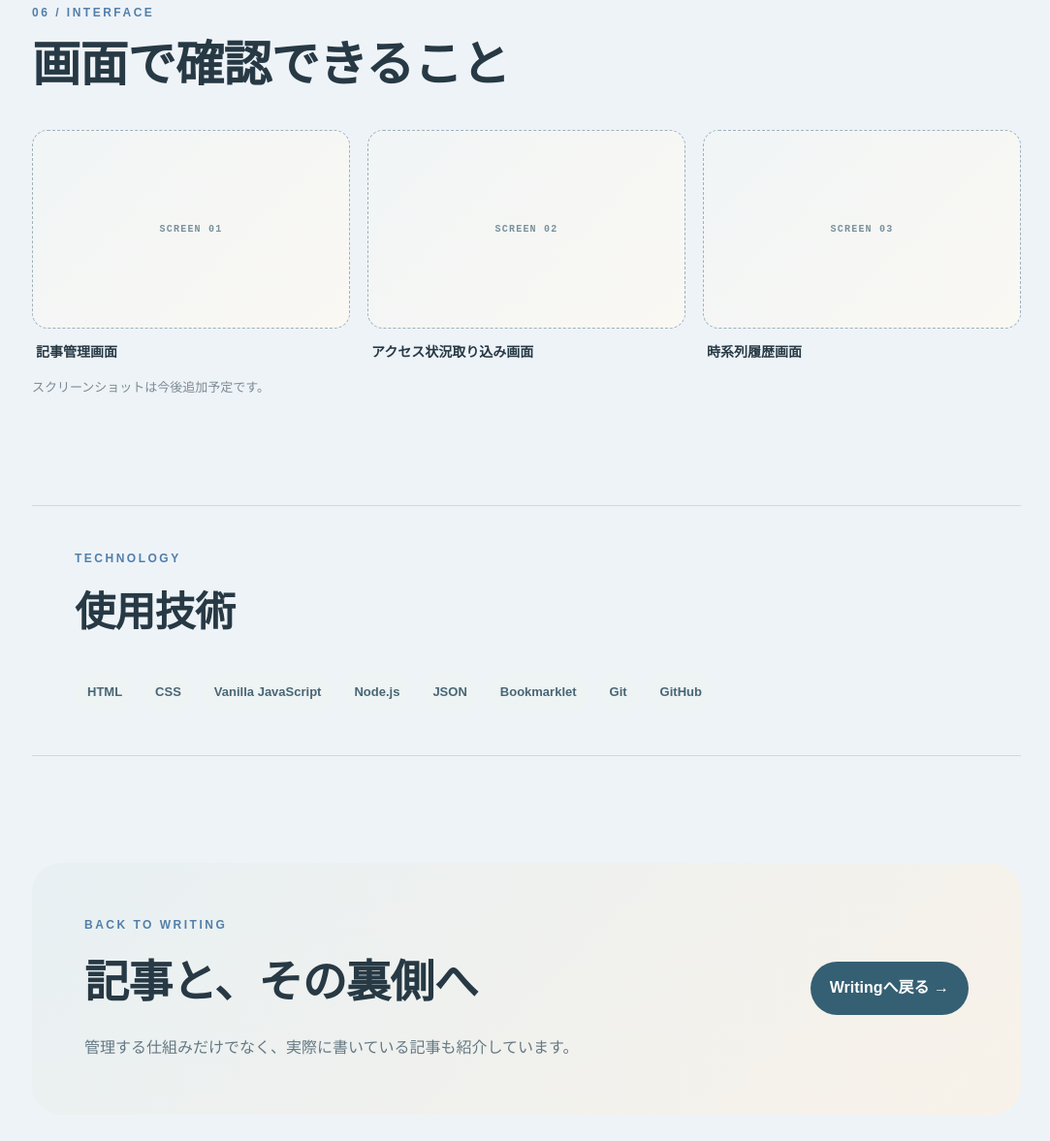
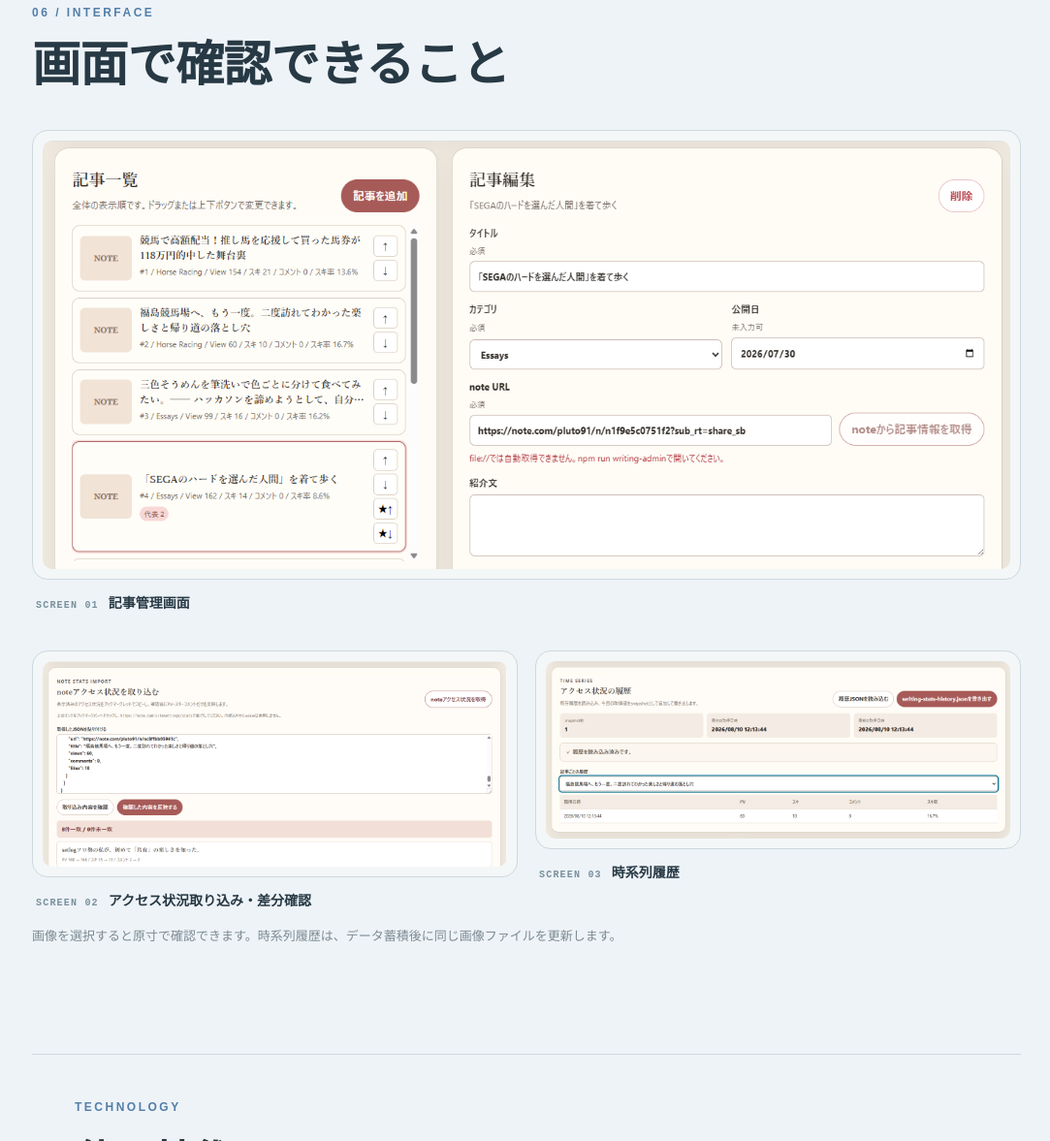
Before and after one commit to pluto007-lab/portfolio, a website: page writing-system.html in a window 1280 px wide. Shown: the part 3437-4614 px from the top of the page at 97% size, without its empty margins (197-1280 px from the left). Drawn offline with Linux system fonts and the light colour scheme.

Commit message:
Add real screenshots to Writing system case study

```diff
--- a/css/writing-system.css
+++ b/css/writing-system.css
@@ -38,11 +38,15 @@
 .writing-case-data-grid h3 { margin:24px 0 10px; overflow-wrap:break-word; word-break:normal; color:var(--case-ink); font:600 17px/1.5 monospace; }
 .writing-case-data-grid span { color:#6b7d85; font-size:14px; line-height:1.7; }
 .writing-case-data-note { max-width:850px; margin:24px 0 0 auto; }
-.writing-case-screen-grid { display:grid; grid-template-columns:repeat(3,minmax(0,1fr)); gap:18px; }
+.writing-case-screen-grid { display:grid; grid-template-columns:repeat(2,minmax(0,1fr)); gap:24px 18px; }
 .writing-case-screen-grid figure { margin:0; }
-.writing-case-screen-grid figure>div { display:grid; aspect-ratio:16/10; place-items:center; border:1px dashed #9eb2bc; border-radius:16px; background:linear-gradient(135deg,#f1f5f6,#faf8f3); }
-.writing-case-screen-grid span { color:#78919c; font:700 10px monospace; letter-spacing:.12em; }
-.writing-case-screen-grid figcaption { padding:12px 4px; color:var(--case-ink); font-size:14px; font-weight:700; }
+.writing-case-screen-grid figure:first-child { grid-column:1/-1; }
+.writing-case-screen-grid figure>a { display:block; overflow:hidden; padding:10px; border:1px solid var(--case-line); border-radius:16px; background:#f4f7f7; transition:border-color .2s ease,box-shadow .2s ease,transform .2s ease; }
+.writing-case-screen-grid figure>a:hover { border-color:#8ca6b2; box-shadow:0 12px 28px rgba(52,76,88,.1); transform:translateY(-2px); }
+.writing-case-screen-grid figure>a:focus-visible { outline:3px solid var(--case-blue); outline-offset:4px; }
+.writing-case-screen-grid img { display:block; width:100%; height:auto; object-fit:contain; object-position:center; border-radius:10px; }
+.writing-case-screen-grid figcaption { display:flex; gap:10px; align-items:baseline; padding:12px 4px; color:var(--case-ink); font-size:14px; font-weight:700; }
+.writing-case-screen-grid figcaption span { flex:none; color:#78919c; font:700 10px monospace; letter-spacing:.12em; }
 .writing-case-screen-note { color:#7c8b92; font-size:13px; }
 .writing-case-tech { display:block; padding:clamp(28px,4vw,44px); border-block:1px solid var(--case-line); }
 .writing-case-tech h2 { margin-top:6px; color:var(--case-ink); font-size:clamp(28px,4vw,42px); }
@@ -72,7 +76,8 @@
   .writing-case-safety-grid { gap:30px; }
   .writing-case-safety ol { width:100%; }
   .writing-case-safety li { flex:1; text-align:center; }
-  .writing-case-screen-grid { grid-template-columns:repeat(2,minmax(0,1fr)); }
+  .writing-case-screen-grid { grid-template-columns:1fr; }
+  .writing-case-screen-grid figure:first-child { grid-column:auto; }
 }
 @media (max-width:600px) {
   .writing-system-case main { padding-top:20px; }
@@ -95,7 +100,7 @@
   .writing-case-safety li:not(:last-child)::after { display:block; margin:8px 0 -8px; content:"↓"; }
   .writing-case-data-grid article { padding:22px 18px; }
   .writing-case-data-grid h3 { font-size:14px; }
-  .writing-case-screen-grid figure>div { aspect-ratio:16/8; }
+  .writing-case-screen-grid figure>a { padding:6px; border-radius:12px; }
   .writing-case-next { align-items:flex-start; flex-direction:column; }
   .writing-case-next>a { width:100%; text-align:center; }
 }
--- a/writing-system.html
+++ b/writing-system.html
@@ -6,7 +6,7 @@
   <meta name="description" content="note記事の掲載・更新とアクセス状況の蓄積を効率化するWriting管理・分析システムの制作事例です。">
   <title>Writing管理・分析システム | Portfolio</title>
   <link rel="stylesheet" href="css/style.css?v=20">
-  <link rel="stylesheet" href="css/writing-system.css?v=4">
+  <link rel="stylesheet" href="css/writing-system.css?v=5">
 </head>
 <body class="home-v2 writing-system-case">
   <a class="skip-link" href="#main-content">本文へ移動</a>
@@ -59,8 +59,12 @@
 
     <section class="v2-section writing-case-screens" aria-labelledby="screens-title">
       <div class="writing-case-heading"><p class="v2-section-label">06 / Interface</p><h2 id="screens-title">画面で確認できること</h2></div>
-      <div class="writing-case-screen-grid"><figure><div aria-hidden="true"><span>SCREEN 01</span></div><figcaption>記事管理画面</figcaption></figure><figure><div aria-hidden="true"><span>SCREEN 02</span></div><figcaption>アクセス状況取り込み画面</figcaption></figure><figure><div aria-hidden="true"><span>SCREEN 03</span></div><figcaption>時系列履歴画面</figcaption></figure></div>
-      <p class="writing-case-screen-note">スクリーンショットは今後追加予定です。</p>
+      <div class="writing-case-screen-grid">
+        <figure><a href="img/writing-system/writing-admin.png" target="_blank" rel="noopener noreferrer" aria-label="記事管理画面の画像を拡大して見る"><img src="img/writing-system/writing-admin.png" alt="note記事の一覧と編集フォームを表示したWriting管理画面"></a><figcaption><span>SCREEN 01</span>記事管理画面</figcaption></figure>
+        <figure><a href="img/writing-system/stats-import.png" target="_blank" rel="noopener noreferrer" aria-label="アクセス状況取り込み・差分確認画面の画像を拡大して見る"><img src="img/writing-system/stats-import.png" alt="noteアクセス状況を8記事と照合しPV・スキ・コメントの差分を確認する画面"></a><figcaption><span>SCREEN 02</span>アクセス状況取り込み・差分確認</figcaption></figure>
+        <figure><a href="img/writing-system/stats-history.png" target="_blank" rel="noopener noreferrer" aria-label="時系列履歴画面の画像を拡大して見る"><img src="img/writing-system/stats-history.png" alt="記事ごとのPV・スキ・コメント・スキ率を時系列で保存する履歴画面"></a><figcaption><span>SCREEN 03</span>時系列履歴</figcaption></figure>
+      </div>
+      <p class="writing-case-screen-note">画像を選択すると原寸で確認できます。時系列履歴は、データ蓄積後に同じ画像ファイルを更新します。</p>
     </section>
 
     <section class="v2-section writing-case-tech" aria-labelledby="tech-title"><div><p class="v2-section-label">Technology</p><h2 id="tech-title">使用技術</h2></div><ul><li>HTML</li><li>CSS</li><li>Vanilla JavaScript</li><li>Node.js</li><li>JSON</li><li>Bookmarklet</li><li>Git</li><li>GitHub</li></ul></section>
```
Also changed, not shown: img/writing-system/stats-history.png (added), img/writing-system/stats-import.png (added), img/writing-system/writing-admin.png (added).
